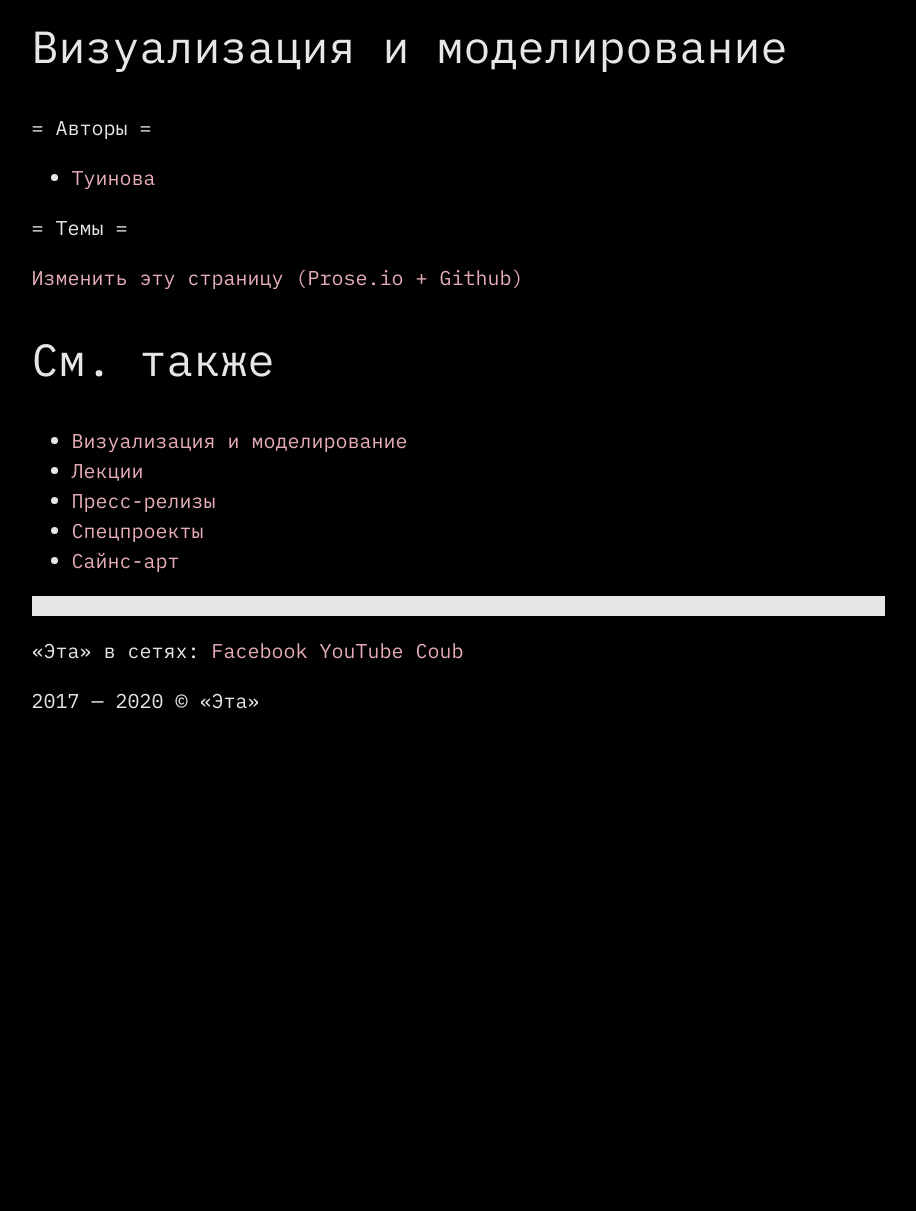
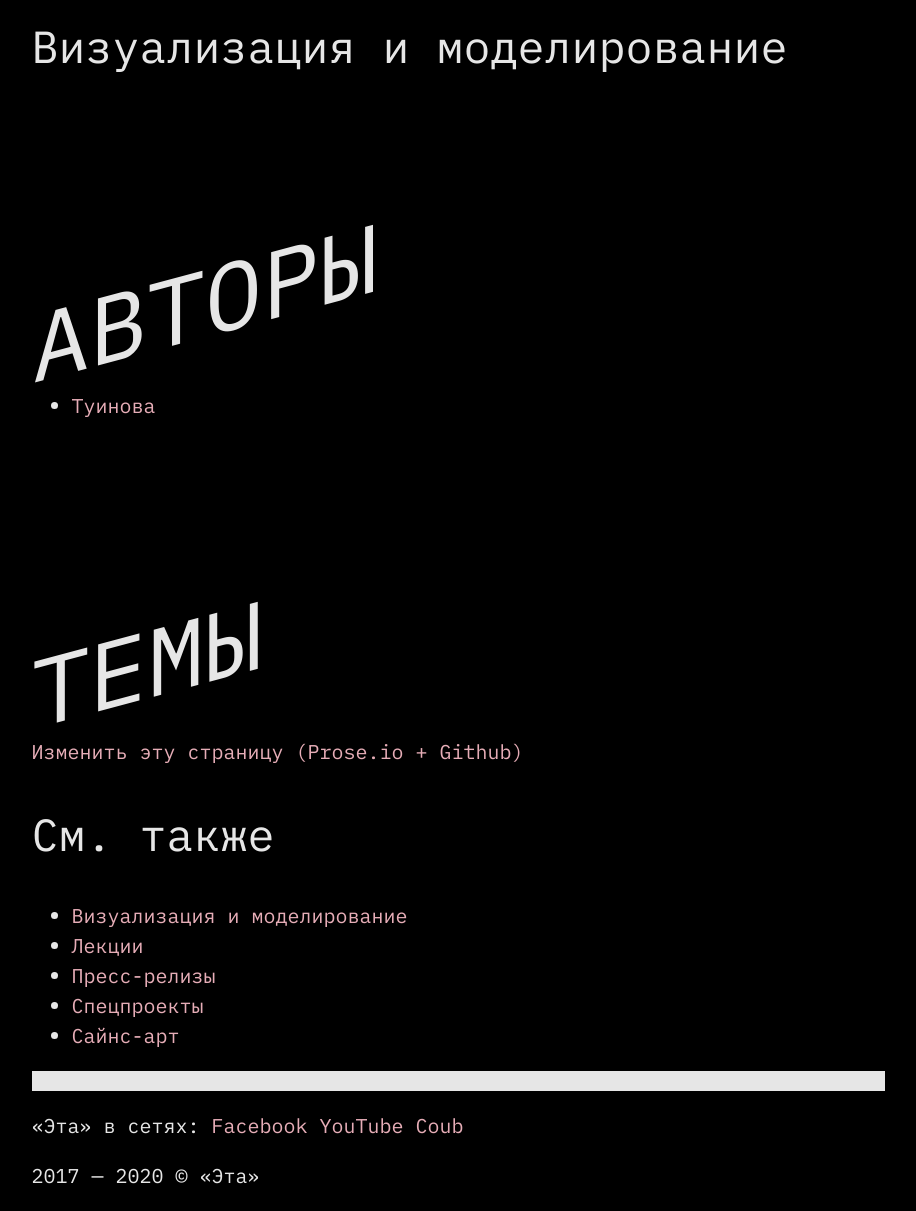
Before and after one commit to indexmod/eta.ga, a Jekyll site: the page built from visualization.md, in a window 1280 px wide. Shown: the part 473-1684 px from the top of the page, without its empty margins (200-1116 px from the left). Built offline with Jekyll 4.4.1, drawn with Linux system fonts in a browser that asks for light colours; before the commit the page ends 1209 px from its top, so only the background shows below that.

```diff
--- a/visualization.md
+++ b/visualization.md
@@ -7,8 +7,8 @@ shortname: Visualization
 video: https://coub.com/view/29roq1
 ---
 
-= Авторы =
+### Авторы
 
 + [Туинова](Tuinova)
 
-= Темы =
+### Темы
```
